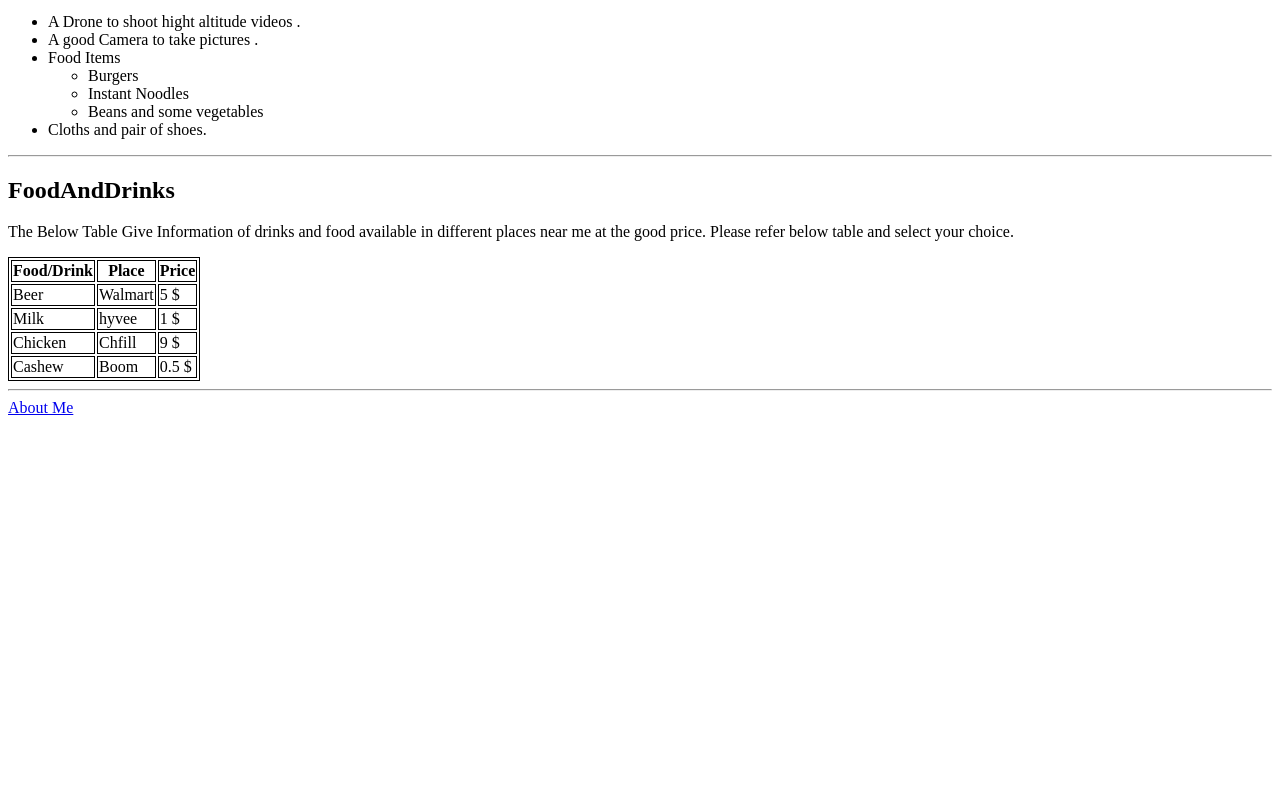
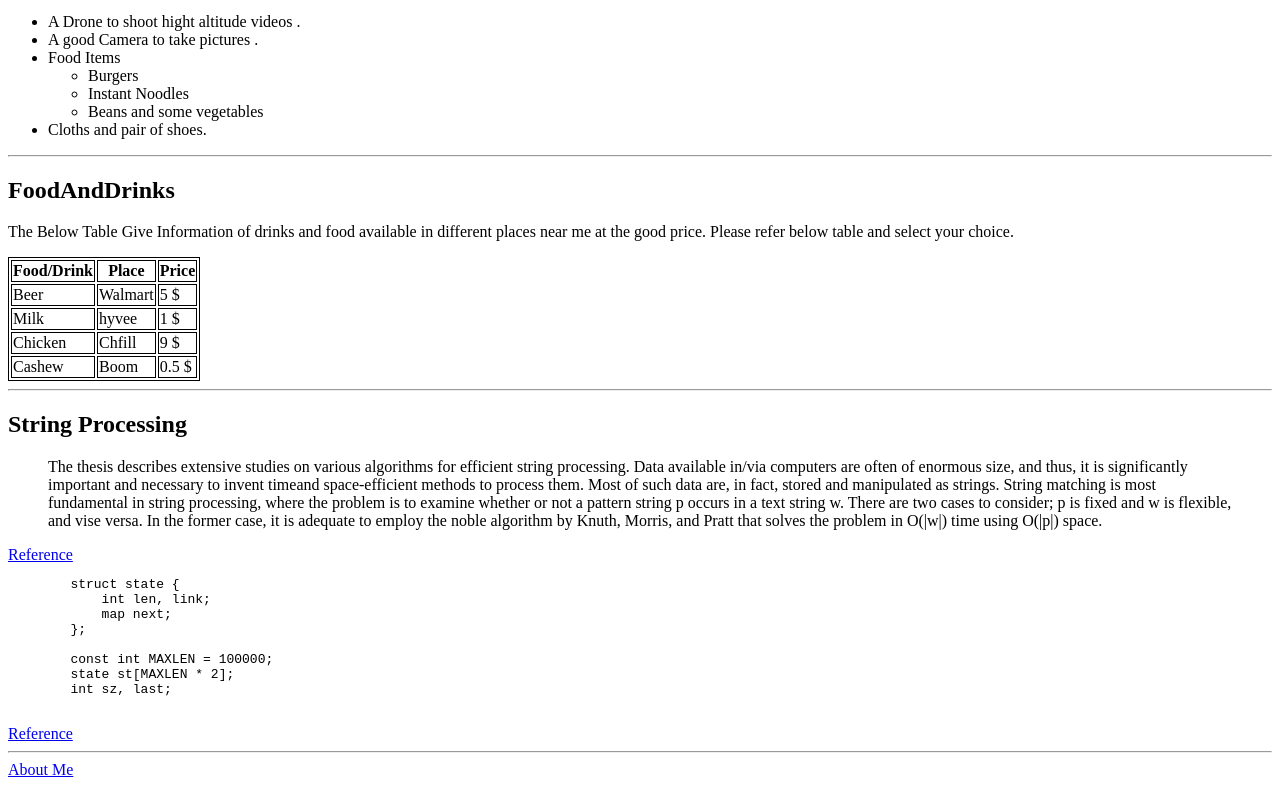
Before and after one commit to 44-563-WebApps-F21/webapps-f21-assignment-3-akhilmike, a plain HTML site: page index.html in a window 1280 px wide. Shown: the part 377-1164 px from the top of the page. Before the commit the page ends 802 px from the top, so only its background shows below. Drawn offline with Linux system fonts and the light colour scheme.

Commit message:
committing algorithm

```diff
--- a/index.html
+++ b/index.html
@@ -75,6 +75,23 @@
         </tr>
     </table>
 
+    <hr>
+    <h2>String Processing</h2>
+    <blockquote>The thesis describes extensive studies on various algorithms for efficient string processing. Data available in/via computers are often of enormous size, and thus, it is significantly important and necessary to invent timeand space-efficient methods to process them. Most of such data are, in fact, stored and manipulated as strings. String matching is most fundamental in string processing, where the problem is to examine whether or not a pattern string p occurs in a text string w. There are two cases to consider; p is fixed and w is flexible, and vise versa. In the former case, it is adequate to employ the noble algorithm by Knuth, Morris, and Pratt that solves the problem in O(|w|) time using O(|p|) space.</blockquote>
+    <a href="https://www.semanticscholar.org/paper/String-Processing-Algorithms-%E7%A8%B2%E6%B0%B8-Inenaga/aa555b049626f76b43b31550102a0923c4fc88a7">Reference</a>
+
+    <pre>
+        struct state {
+            int len, link;
+            map<char, int> next;
+        };
+
+        const int MAXLEN = 100000;
+        state st[MAXLEN * 2];
+        int sz, last;
+    </pre>
+
+    <a href="https://cp-algorithms.com/string/suffix-automaton.html">Reference</a>
 <hr>
 <a href="aboutme.html">About Me</a>
 </body>
```
